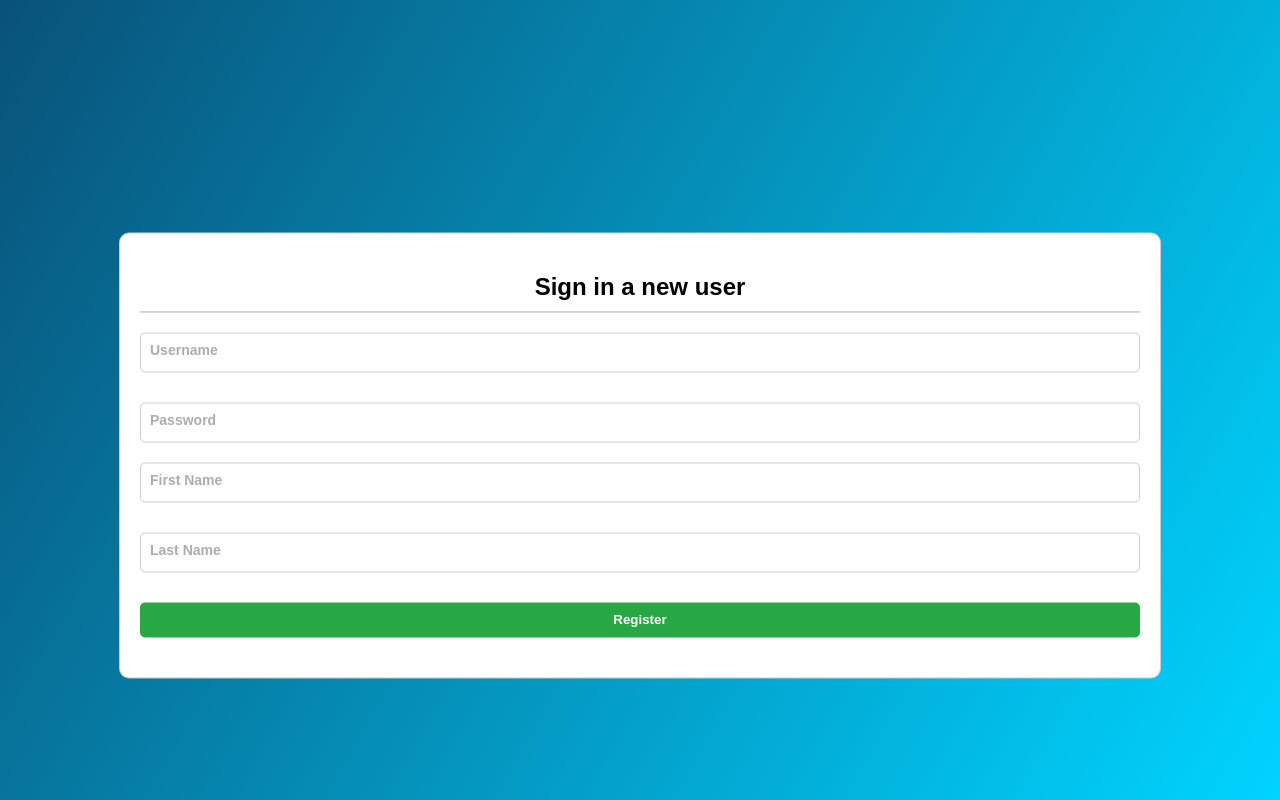
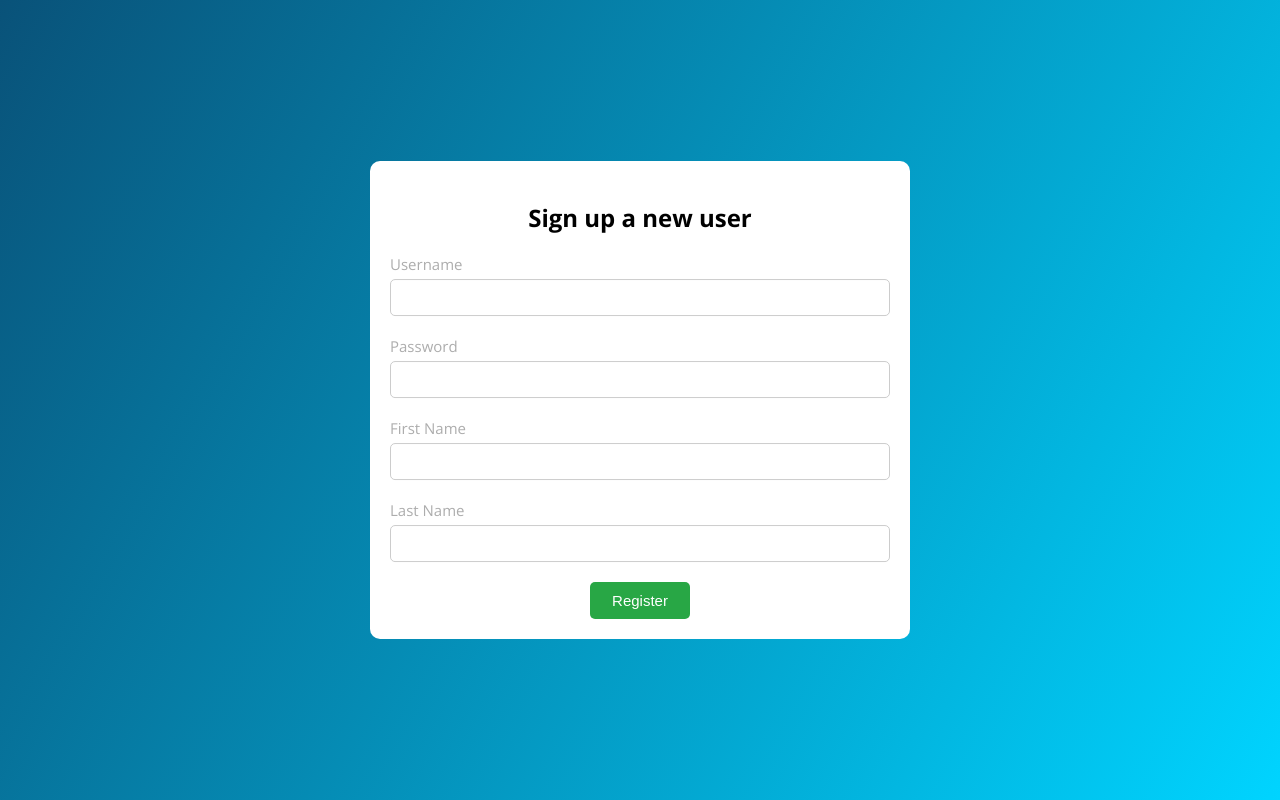
Before and after one commit to yurydiahiliev/TestSpringApplication, a React (Create React App) app in the folder frontend/app/: page /register in a window 1280 px wide. Built offline with nearby package versions, Linux system fonts and the light colour scheme.

Commit message:
fixed ui

```diff
--- a/frontend/app/public/index.html
+++ b/frontend/app/public/index.html
@@ -4,6 +4,7 @@
   <meta charset="UTF-8">
   <meta name="viewport" content="width=device-width, initial-scale=1.0">
   <link rel="shortcut icon" href="#">
+  <link rel="stylesheet" href="https://fonts.googleapis.com/css?family=Roboto:400,700|Open+Sans:400,700|Montserrat:400,700|Lato:400,700|Poppins:400,700&display=swap">
   <title>Posts App</title>
 </head>
 <body>
--- a/frontend/app/src/components/LoginPage.js
+++ b/frontend/app/src/components/LoginPage.js
@@ -46,19 +46,19 @@ function LoginPage() {
   };
 
   return (
-    <div className="container">
+    <div className="container-login">
       <h2>Login</h2>
-      <div className="input-group">
+      <div className="input-group-login">
         <label htmlFor="username" style={{ display: username ? 'none' : 'block' }}>Username</label>
         <input type="text" id="username" value={username} onChange={handleInputChange(setUsername)} />
         <span></span>
       </div>
-      <div className="input-group">
+      <div className="input-group-login">
         <label htmlFor="password" style={{ display: password ? 'none' : 'block' }}>Password</label>
         <input type="password" id="password" value={password} onChange={handleInputChange(setPassword)} />
         <span></span>
       </div>
-      <button className="btn" onClick={handleLogin} disabled={loading}>
+      <button className="btn-login" onClick={handleLogin} disabled={loading}>
         {loading ? 'Logging in...' : 'Login'}
       </button>
       <ToastContainer />
--- a/frontend/app/src/components/RegisterPage.js
+++ b/frontend/app/src/components/RegisterPage.js
@@ -40,25 +40,25 @@ function RegisterPage() {
   };
 
   return (
-    <div className="container">
-      <h2>Sign in a new user</h2>
-      <div className="input-group">
-        <label htmlFor="username" style={{ display: username ? 'none' : 'block' }}>Username</label>
+    <div className="container-register">
+      <h2 className="h2-register">Sign up a new user</h2>
+      <div className="input-group-register">
+        <label htmlFor="username">Username</label>
         <input type="text" id="username" value={username} onChange={handleInputChange(setUsername)} />
       </div>
-      <div className="input-group">
-        <label htmlFor="password" style={{ display: password ? 'none' : 'block' }}>Password</label>
+      <div className="input-group-register">
+        <label htmlFor="password">Password</label>
         <input type="password" id="password" value={password} onChange={handleInputChange(setPassword)} />
       </div>
-      <div className="input-group">
-        <label htmlFor="first_name" style={{ display: first_name ? 'none' : 'block' }}>First Name</label>
+      <div className="input-group-register">
+        <label htmlFor="first_name">First Name</label>
         <input type="text" id="first_name" value={first_name} onChange={handleInputChange(setFirstName)} />
       </div>
-      <div className="input-group">
-        <label htmlFor="last_name" style={{ display: last_name ? 'none' : 'block' }}>Last Name</label>
+      <div className="input-group-register">
+        <label htmlFor="last_name">Last Name</label>
         <input type="text" id="last_name" value={last_name} onChange={handleInputChange(setLastName)} />
       </div>
-      <button className="btn" onClick={handleRegister} disabled={loading}>
+      <button className="btn-register" onClick={handleRegister} disabled={loading}>
         {loading ? 'Registering...' : 'Register'}
       </button>
       <ToastContainer />
--- a/frontend/app/src/css/HomePage.css
+++ b/frontend/app/src/css/HomePage.css
@@ -1,6 +1,7 @@
 /* HomePage.css */
 .container {
-    max-width: 1000px;
+    width: 100%;
+    max-width: 600px;
     margin: 100px auto;
     padding: 20px;
     text-align: center;
--- a/frontend/app/src/css/LoginPage.css
+++ b/frontend/app/src/css/LoginPage.css
@@ -6,52 +6,65 @@
   background: linear-gradient(120deg, #095279, #00d4ff);
   height: 100vh;
   overflow: hidden;
+  font-family: 'Open Sans', sans-serif;
 }
 
-.container {
+.container-login {
   position: absolute;
   top: 50%;
   left: 50%;
   transform: translate(-50%, -50%);
-  width: 300px;
+  width: 500px;
   background: white;
   border-radius: 10px;
   padding: 20px;
 }
 
-.container h2 {
+.container-login h2 {
   text-align: center;
   margin-bottom: 20px; /* Adjusted margin */
   border-bottom: 1px solid #adadad;
   padding-bottom: 10px; /* Adjusted padding */
 }
 
-.input-group {
+.input-group-login {
   position: relative;
-  margin: 20px 0; /* Adjusted margin */
+  margin: 20px 0;
 }
 
-.input-group label {
+.input-group-login label {
   position: absolute;
-  top: 10px; /* Adjusted position */
+  top: 10px;
   left: 10px;
   color: #adadad;
   font-size: 14px;
-  transition: .3s; /* Adjusted transition */
+  transition: .3s;
+  font-family: 'Open Sans', sans-serif;
 }
 
-.input-group input {
+.input-group-login input {
   width: 100%;
-  padding: 10px; /* Adjusted padding */
+  padding: 10px;
   font-size: 16px;
+  margin-bottom: 10px;
+  border: 1px solid #ccc;
+  border-radius: 5px;
+  box-sizing: border-box;
 }
 
-.btn {
-  width: 100%;
+.btn-login {
+  width: 20%;
   padding: 10px;
   border: none;
   border-radius: 5px;
   background-color: #28a745;
   color: #fff;
   cursor: pointer;
+  margin: 0 auto;
+  display: block;
+  font-size: 15px;
 }
+
+.btn-login:hover {
+  background-color: #218838;
+}
--- a/frontend/app/src/css/PostsPage.css
+++ b/frontend/app/src/css/PostsPage.css
@@ -58,23 +58,3 @@ button:hover {
 .post-item p {
   color: #666;
 }
-
-input[type="text"],
-textarea {
-  width: 100%;
-  padding: 10px;
-  margin-bottom: 10px;
-  border: 1px solid #ccc;
-  border-radius: 5px;
-  box-sizing: border-box;
-}
-
-textarea {
-  resize: vertical;
-}
-
-@media (max-height: 400px) {
-  .container {
-    overflow-y: auto;
-  }
-}
--- a/frontend/app/src/css/RegisterPage.css
+++ b/frontend/app/src/css/RegisterPage.css
@@ -1,42 +1,51 @@
 /* RegisterPage.css */
-.container {
-  max-width: 400px;
-  margin: 100px auto;
+.container-register {
+  position: absolute;
+  top: 50%;
+  left: 50%;
+  transform: translate(-50%, -50%);
+  width: 500px;
+  background: white;
+  border-radius: 10px;
   padding: 20px;
-  border: 1px solid #ccc;
-  border-radius: 5px;
-  background-color: #f9f9f9;
 }
 
-.input-group {
+.h2-register {
+  text-align: center;
+}
+
+.input-group-register {
   margin-bottom: 20px;
 }
 
-.input-group label {
+.input-group-register label {
   display: block;
   margin-bottom: 5px;
-  font-weight: bold; /* Added font weight for label */
+  font-size: 15px;
+  color: #adadad;
 }
 
-.input-group input {
+.input-group-register input {
   width: 100%;
   padding: 10px;
   border: 1px solid #ccc;
   border-radius: 5px;
-  box-sizing: border-box; /* Ensure input width includes padding and border */
+  box-sizing: border-box;
 }
 
-.btn {
-  width: 100%;
+.btn-register {
+  width: 20%;
   padding: 10px;
   border: none;
   border-radius: 5px;
   background-color: #28a745;
   color: #fff;
-  font-weight: bold; /* Added font weight for button text */
   cursor: pointer;
+  margin: 0 auto;
+  display: block;
+  font-size: 15px;
 }
 
-.btn:hover {
+.btn-register:hover {
   background-color: #218838;
 }
```
